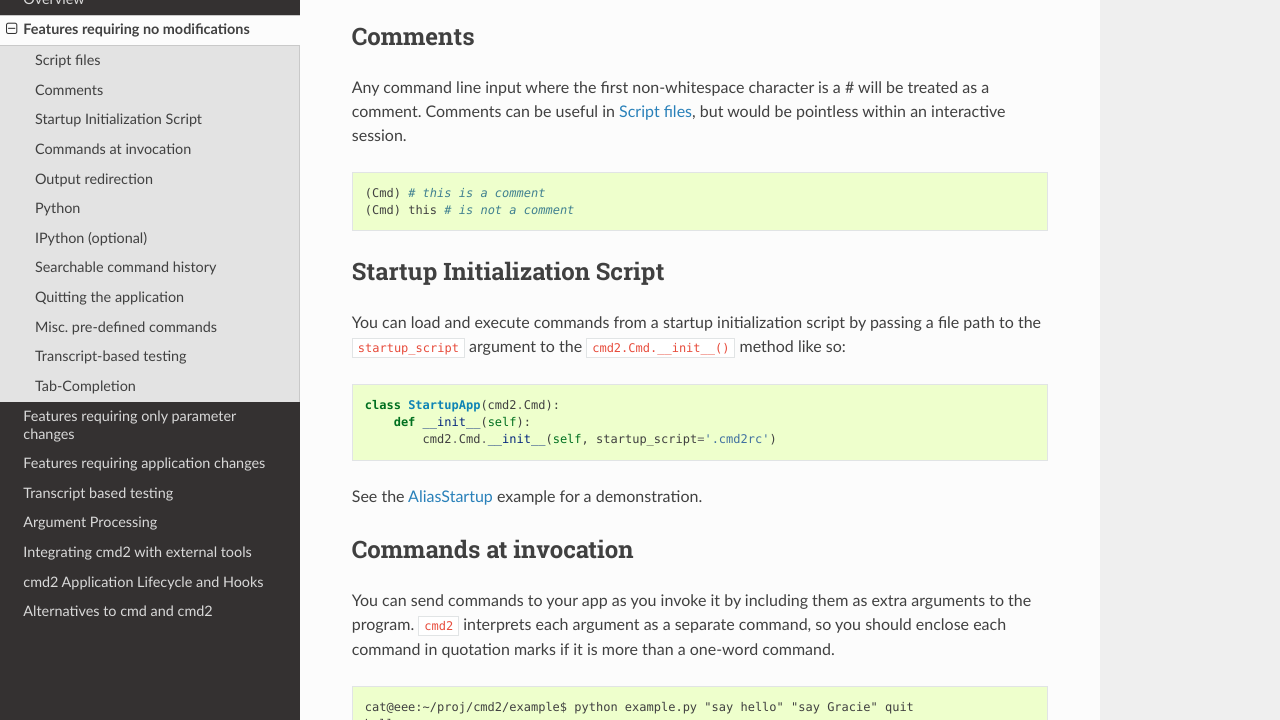
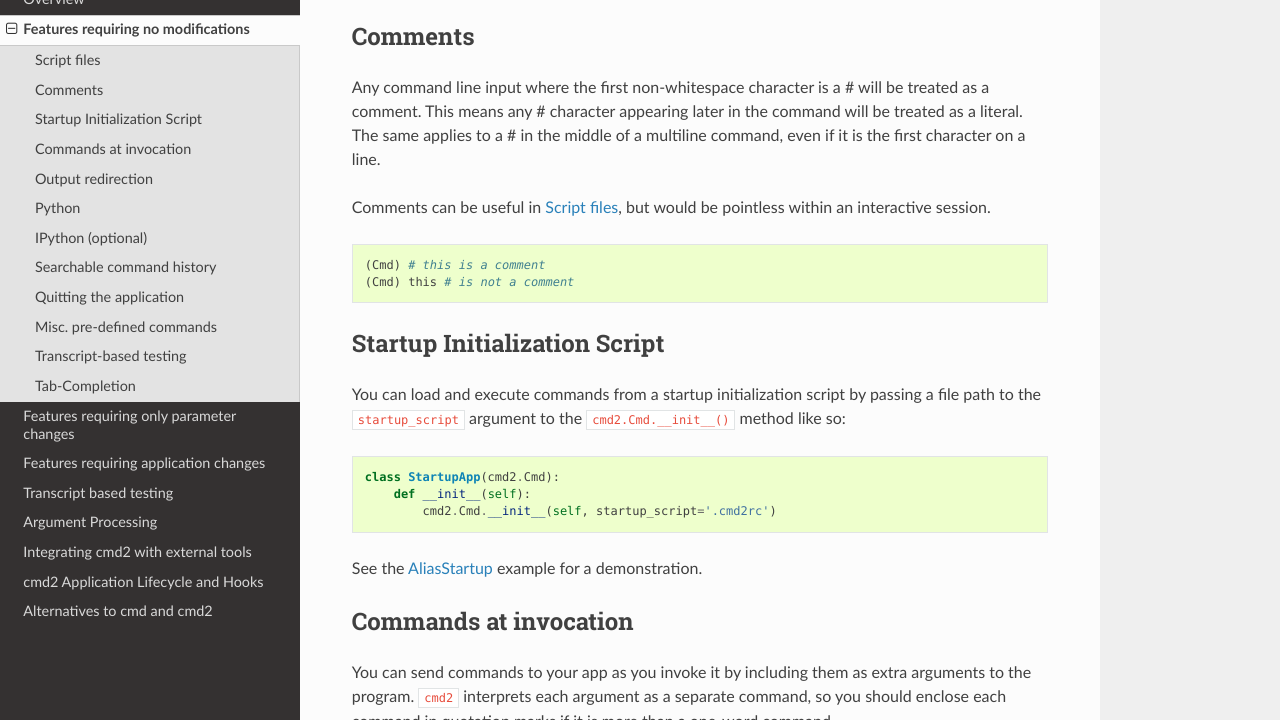
Before and after one commit to python-cmd2/cmd2, a Sphinx documentation site: the page built from docs/freefeatures.rst, in a window 1280 px wide and 900 px high, scrolled down 633 px, cut to the strip 180-900 px from the top of the window. Built offline with Sphinx 7.4.7 and the Read the Docs theme 2.0.0, drawn with Linux system fonts in a browser that asks for light colours.

Commit message:
Updated docs

```diff
--- a/docs/freefeatures.rst
+++ b/docs/freefeatures.rst
@@ -30,6 +30,9 @@
 ========
 
 Any command line input where the first non-whitespace character is a # will be treated as a comment.
+This means any # character appearing later in the command will be treated as a literal. The same
+applies to a # in the middle of a multiline command, even if it is the first character on a line.
+
 Comments can be useful in :ref:`scripts`, but would be pointless within an interactive session.
 
 ::
```
Also changed, not shown: CHANGELOG.md (+3 -1 lines).
